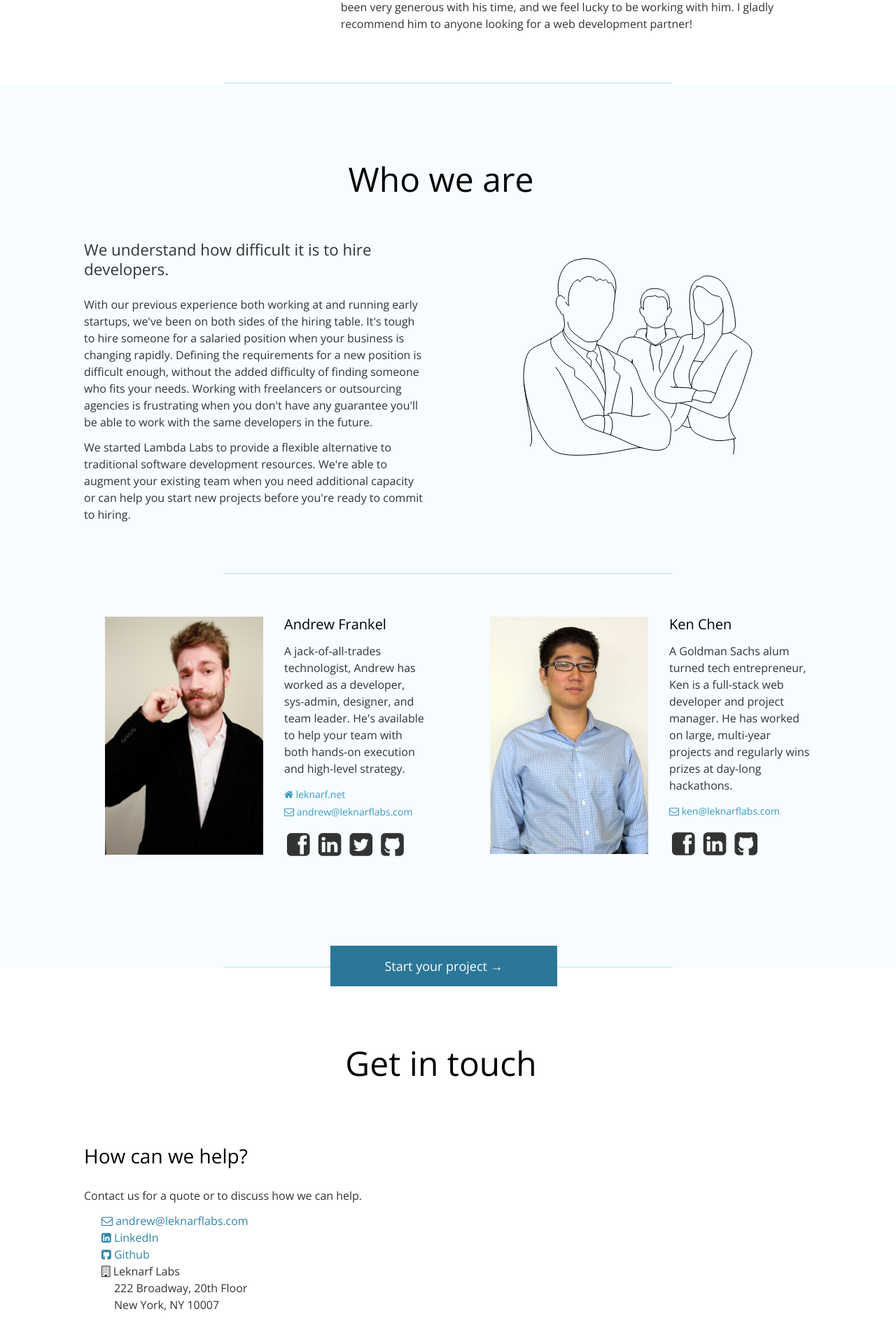
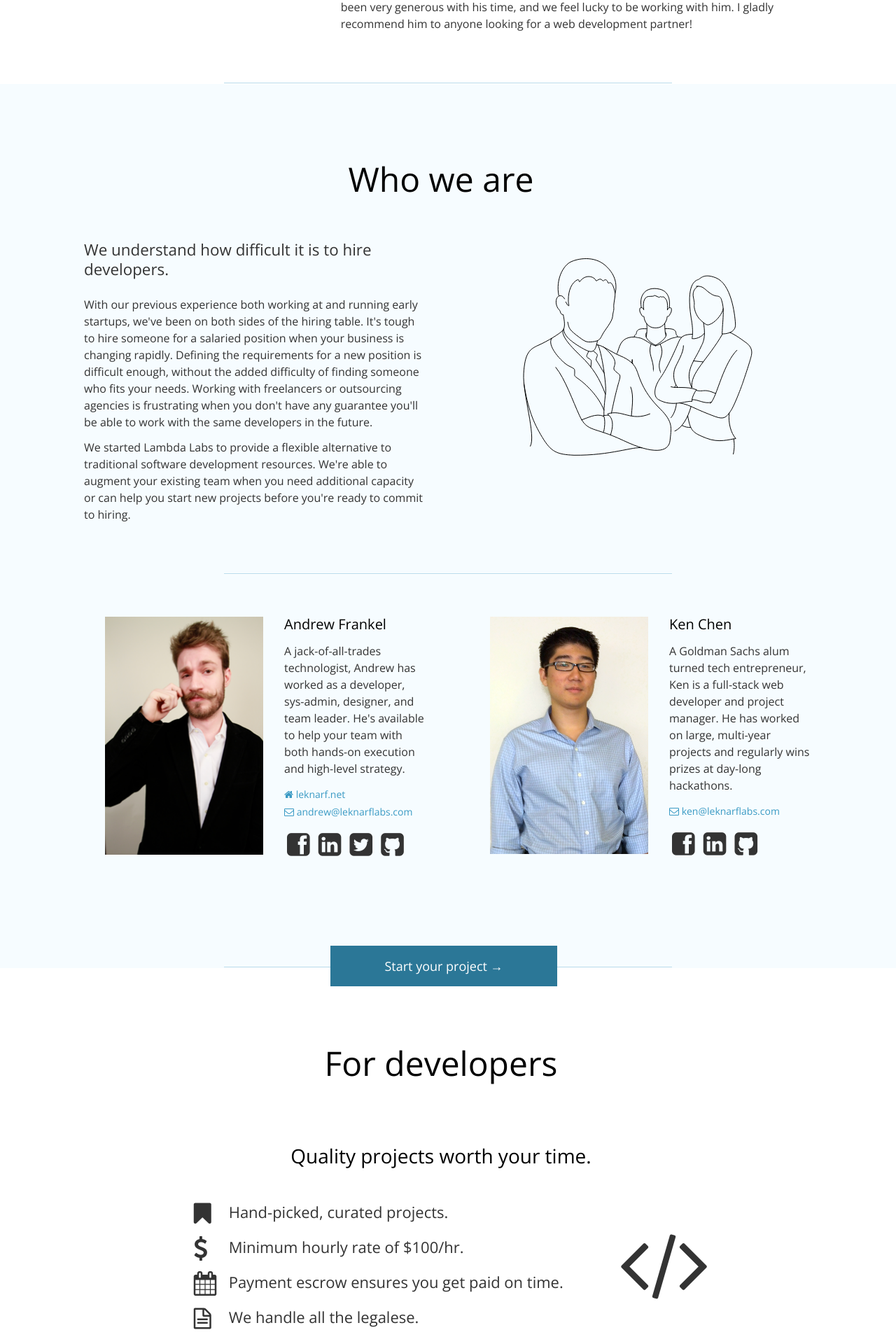
Before and after one commit to Kenneth-Chen/getlambda.com, a PHP site: page / in a window 1280 px wide. Shown: the part 3400-5320 px from the top of the page at 70% size. Run offline with PHP 8.4, Linux system fonts and the light colour scheme; some libraries are stand-ins or nearby versions.

Commit message:
add for developers section

```diff
--- a/index.html
+++ b/index.html
@@ -109,9 +109,9 @@
                 <li><a title="Benefits" href="#benefits" class="scroll brand-4">Benefits</a></li>
                 <li><a title="Testimonials" href="#testimonials" class="scroll fadeto brand-4">Testimonials</a></li>
                 <li><a title="Who we are" href="#who" class="scroll fadeto brand-3">Who we are</a></li>
+                <li><a title="For Developers" href="#developers" class="scroll fadeto brand-1">For Developers</a></li>
                 <li><a title="Get in touch!" href="#contact" class="scroll brand-4">Contact</a></li>
                 <li><a title="Blog" href="http://leknarf.net" class="brand-3" target="_blank">Blog</a></li>
-                <li><a href="#inline_content_dev" class="inline-dev btn">For Developers</a></li>
             </ul>
         </div>
     </div>
@@ -291,7 +291,7 @@
             <img src="assets/img/hand-ok.svg" width="312"/>
         </div>
 
-        <div class="hands">
+        <div id="hands">
           <div>
               <div class="pull-left">
                   <ul class="medium-list-two-line">
@@ -465,9 +465,65 @@
 </div>
 <!-- About -->
 
+<!-- Call to action 2 -->
 <div class="page color-3">
     <a href="#inline_content"
        class="inline scroll btn call-to-action">Start your project &rarr;</a>
+    <hr/>
+</div>
+
+<!-- For Developers -->
+<div id="developers" class="page color-4">
+    <div class="inner-page">
+        <h2 class="page-headline">For developers</h2>
+    </div>
+    <div class="row-fluid inner-page">
+        <div class="span10 offset1">
+            <h3 class="centered-text">Quality projects worth your time.</h3>
+
+            <div id="icon-section-devs" class="span3 pull-right centered">
+                <div>
+                    <div class="pull-left">
+                        <i class="icon-code"></i>
+                    </div>
+
+                </div>
+            </div>
+
+            <div class="inner-page span9">
+                <ul class="medium-list-two-line">
+                    <li><i class="icon-bookmark"></i>Hand-picked, curated projects.</li>
+                    <li><i class="icon-dollar"></i>Minimum hourly rate of $100/hr.</li>
+                    <li><i class="icon-calendar"></i>Payment escrow ensures you get paid on time.</li>
+                    <li><i class="icon-file-text-alt"></i>We handle all the legalese.</li>
+                </ul>
+            </div>
+            <br/>
+            <script type="text/javascript" src="http://form.jotform.us/jsform/32266205963152"></script>
+
+            <div class="inner-page primary-content centered">
+
+                <div class="pull-right">
+                    <img src="assets/img/hand-ok.svg" width="312"/>
+                </div>
+
+                <div id="hands">
+                    <div>
+                        <div class="pull-left">
+                            <ul class="medium-list-two-line">
+                                <li><i class="icon-dollar"></i>Money-back guarantee.</li>
+                                <li><i class="icon-user"></i>Dedicated account manager so you can focus on what matters.</li>
+                                <li><i class="icon-check"></i>Payments are only released when you approve the work.</li>
+                            </ul>
+                        </div>
+                    </div>
+                </div>
+                <div class="clearfloat"></div>
+            </div>
+
+
+        </div>
+    </div>
     <hr/>
 </div>
 
@@ -477,7 +533,7 @@
         <h2 class="page-headline">Get in touch</h2>
     </div>
     <div class="row-fluid inner-page contact">
-        <div class="span6">
+        <div class="span4 offset4">
             <h3>How can we help?</h3>
 
             <p> Contact us for a quote or to discuss how we can help.
@@ -504,6 +560,7 @@
     <div class="page"></div>
 </div>
 
+
 <!-- The footer, social media icons, and copyright -->
 <footer class="page color-5">
     <div class="inner-page row-fluid centered">
```
Also changed, not shown: assets/less/style.less (+15 -6 lines), README.md, assets/less/style.min.css, 1 other file.
